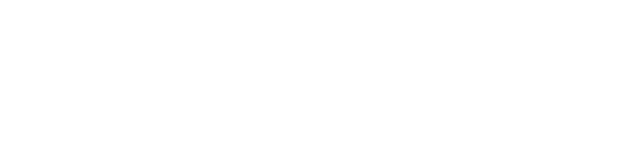
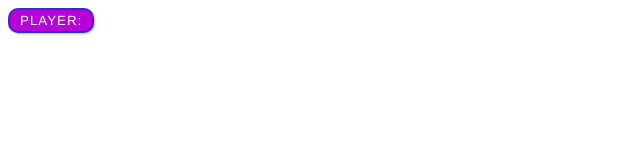
Before and after one commit to ummesalma303/js-revised, a plain HTML site: page index.html in a window 1280 px wide. Shown: the whole page, without its empty margins (0-640 px from the left). Drawn offline with Linux system fonts and the light colour scheme.

Commit message:
added day-1 practice

```diff
--- a/index.html
+++ b/index.html
@@ -4,9 +4,24 @@
     <meta charset="UTF-8">
     <meta name="viewport" content="width=device-width, initial-scale=1.0">
     <title>Document</title>
+    <style>
+button {
+  font-family: "helvetica neue", helvetica, sans-serif;
+  letter-spacing: 1px;
+  text-transform: uppercase;
+  border: 2px solid rgba(0, 53, 200, 0.6);
+  background-color: rgb(184, 0, 217);
+  color: white;
+  box-shadow: 1px 1px 2px rgba(16, 119, 27, 0.4);
+  border-radius: 10px;
+  padding: 3px 10px;
+  cursor: pointer;
+}
+
+    </style>
 </head>
 <body>
-
+    <button  class="button" type="button">player: </button>
     <script src="./script.js"></script>
 </body>
 </html>
--- a/script.js
+++ b/script.js
@@ -1 +1,8 @@
 console.log('hello..........')
+function updateName() {
+    const name = prompt('Enter a new name');
+    const b = btn.textContent=`Player 1: ${name}`
+    console.log(b)
+}
+const btn = document.querySelector('.button')
+btn.addEventListener("click", updateName)
```
